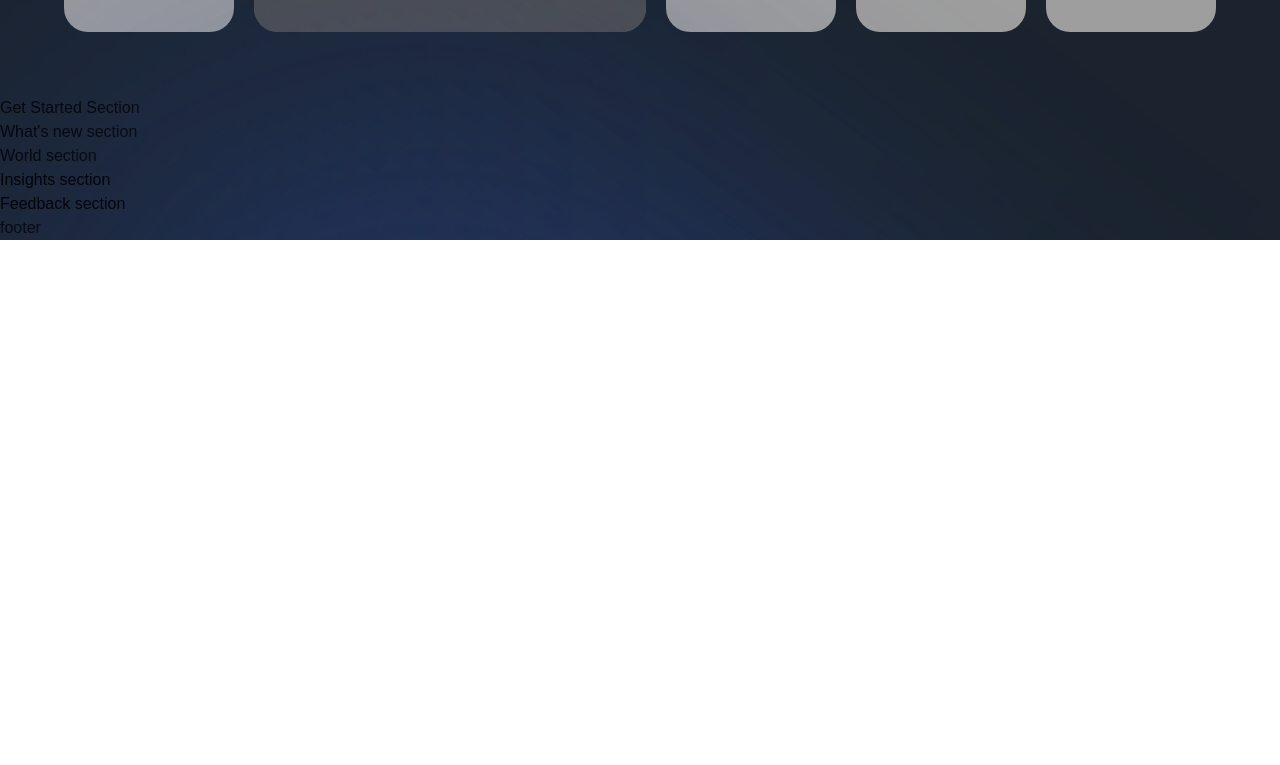
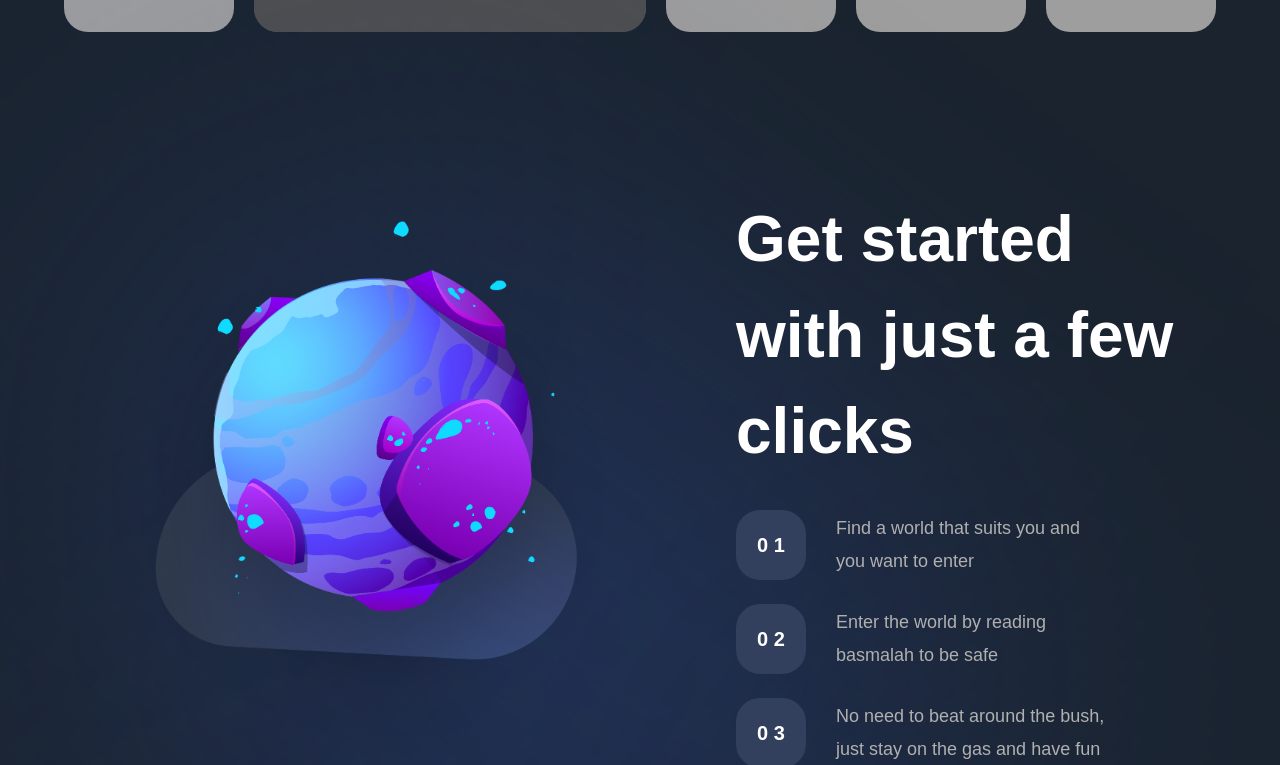
Before and after one commit to CakraDarma/Space-Blog, a Next.js app: page / in a window 1280 px wide. Shown: the part 2580-3345 px from the top of the page. Before the commit the page ends 2820 px from the top, so only its background shows below. Built offline with nearby package versions, Linux system fonts and the light colour scheme; grey boxes are pictures that could not be loaded; a web font is replaced by a local one.

Commit message:
add getstarted section

```diff
--- a/components/StartSteps.jsx
+++ b/components/StartSteps.jsx
@@ -1,7 +1,16 @@
-const StartSteps = () => (
-  <div>
-    start steps
-  </div>
+import styles from '../styles';
+
+const StartSteps = ({ number, text }) => (
+	<div className={`${styles.flexCenter} flex-row`}>
+		<div
+			className={`${styles.flexCenter} w-[70px] h-[70px] rounded-[24px] bg-[#323F5D]`}
+		>
+			<p className='font-bold text-[20px] text-white'>{number}</p>
+		</div>
+		<p className='flex-1 ml-[30px] font-normal text-[18px] text-[#B0B0B0] leading-[32.4px]'>
+			{text}
+		</p>
+	</div>
 );
 
 export default StartSteps;
--- a/sections/GetStarted.jsx
+++ b/sections/GetStarted.jsx
@@ -1,9 +1,52 @@
 'use client';
 
+import { motion } from 'framer-motion';
+
+import styles from '../styles';
+import { startingFeatures } from '../constants';
+import { StartSteps, TitleText, TypingText } from '../components';
+import { staggerContainer, fadeIn, planetVariants } from '../utils/motion';
+import Image from 'next/image';
+
 const GetStarted = () => (
-  <section>
-    Get Started Section
-  </section>
+	<section className={`${styles.paddings} relative z-10`}>
+		<motion.div
+			variants={staggerContainer}
+			initial='hidden'
+			whileInView='show'
+			viewport={{ once: true, amount: 0.25 }}
+			className={`${styles.innerWidth} mx-auto flex lg:flex-row flex-col gap-8`}
+		>
+			<motion.div
+				variants={planetVariants('left')}
+				className={`flex-1 ${styles.flexCenter}`}
+			>
+				<Image
+					src='/get-started.png'
+					alt='get-started'
+					width={999}
+					height={999}
+					className='w-[90%] h-[90%] object-contain'
+				/>
+			</motion.div>
+			<motion.div
+				variants={fadeIn('left', 'tween', 0.2, 1)}
+				className='flex-[0.75] flex justify-center flex-col'
+			>
+				{/* <TypingText title='| How Metaversus Works' /> */}
+				<TitleText title={<>Get started with just a few clicks</>} />
+				<div className='mt-[31px] flex flex-col max-w-[370px] gap-[24px]'>
+					{startingFeatures.map((feature, index) => (
+						<StartSteps
+							key={feature}
+							number={`${index < 10 ? '0' : ''} ${index + 1}`}
+							text={feature}
+						/>
+					))}
+				</div>
+			</motion.div>
+		</motion.div>
+	</section>
 );
 
 export default GetStarted;
```
